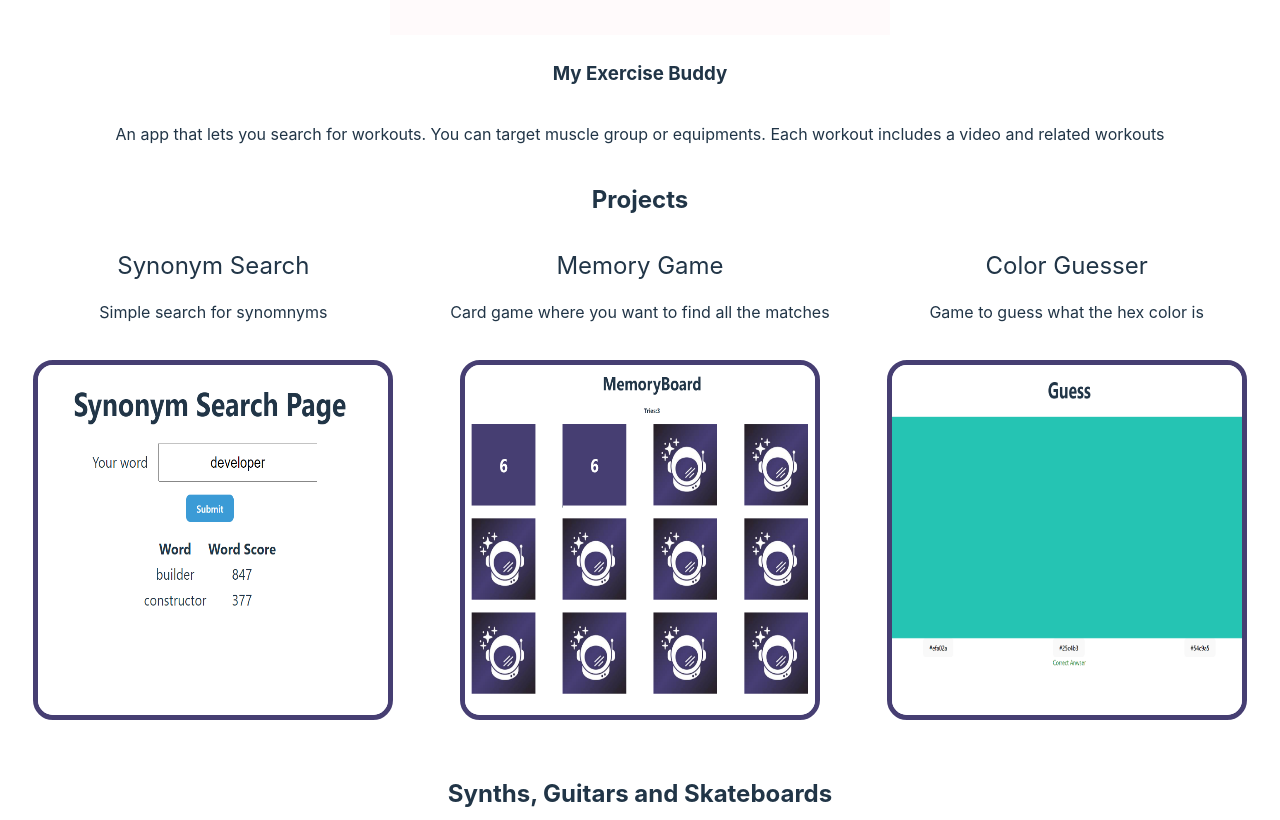
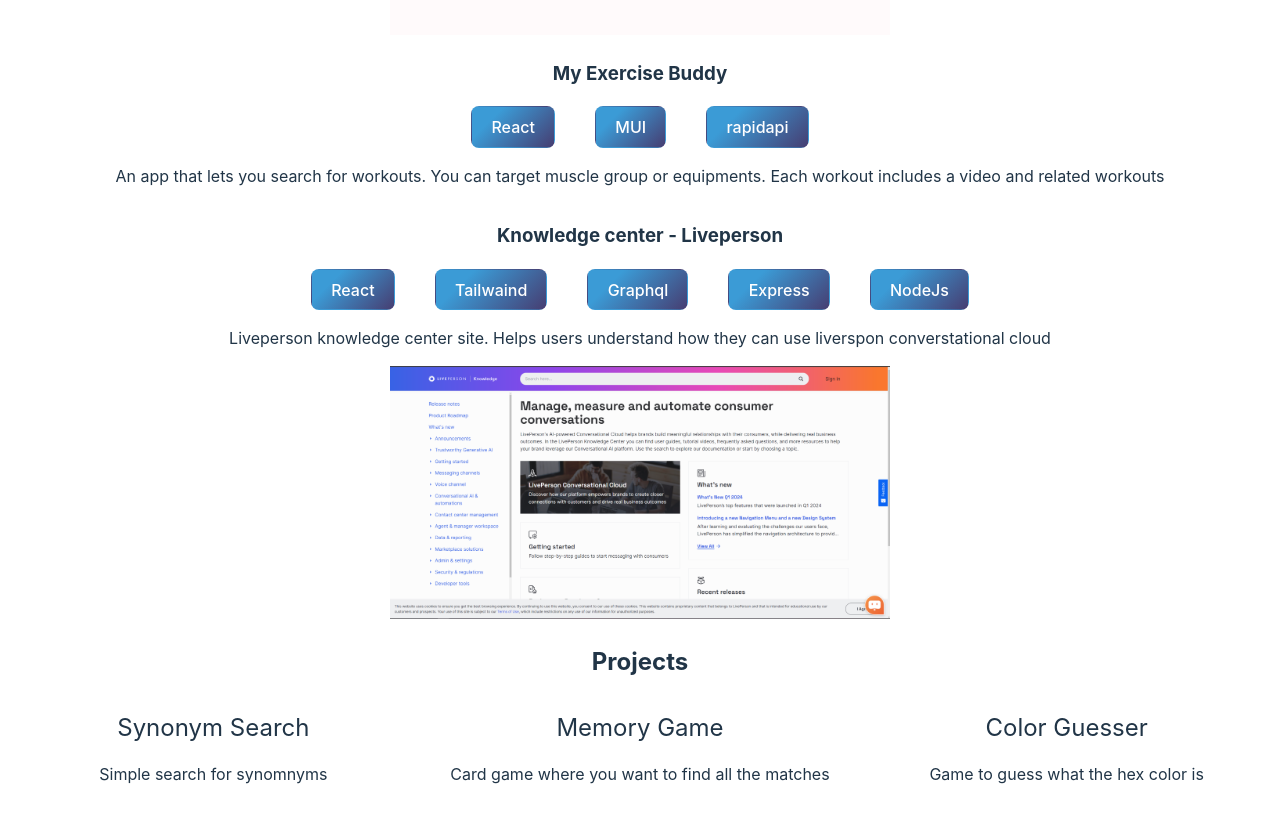
Before and after one commit to acdickin/react-projects, a React (Vite) app: page / in a window 1280 px wide. Shown: the part 1141-1961 px from the top of the page. Built offline with nearby package versions, Linux system fonts and the light colour scheme.

Commit message:
added knowledge center

```diff
--- a/src/App.css
+++ b/src/App.css
@@ -166,3 +166,8 @@
   background-color: #3B9BD6;
   color: white
 }
+
+.language-buttons {
+  margin: 0 20px;
+  background-image: linear-gradient(315deg, #463E72 0%, #3B9BD6 74%);
+}
--- a/src/components/Websites.tsx
+++ b/src/components/Websites.tsx
@@ -1,19 +1,43 @@
 import exerciseBuddy from '../assets/gym.png'
+import knowledge from '../assets/knowledge.png'
 const Websites = () => {
     return (
-        <>
+        <div>
             <h2> Websites</h2>
             <div className="heroBanner" style={{ display: 'flex' }}>
 
                 <a href="https://myexercisebuddy.netlify.app/" target="_blank">
-                    <img src={exerciseBuddy} alt="exerciseBuddy" style={{ width: '500px' }} />
+                    <img src={exerciseBuddy} alt="My Exercise Buddy" style={{ width: '500px' }} />
                 </a>
                 <div className='center-align'>
                     <h3>My Exercise Buddy</h3>
+                    <div style={{ display: 'flex', flexDirection: 'row', justifyContent: 'space-around', flexWrap: 'wrap' }}>
+                        <button className="language-buttons">React</button>
+                        <button className="language-buttons">MUI</button>
+                        <button className="language-buttons">rapidapi</button>
+                    </div>
                     <p style={{ padding: '0 40px' }}>An app that lets you search for workouts. You can target muscle group or equipments. Each workout includes a video and related workouts</p>
                 </div>
             </div >
-        </>
+            <div className="heroBanner" style={{ display: 'flex' }}>
+                <div className='center-align'>
+                    <h3>Knowledge center - Liveperson</h3>
+                    <div style={{ display: 'flex', flexDirection: 'row', justifyContent: 'space-around', flexWrap: 'wrap' }}>
+                        <button className="language-buttons">React</button>
+                        <button className="language-buttons">Tailwaind</button>
+                        <button className="language-buttons">Graphql</button>
+                        <button className="language-buttons">Express</button>
+                        <button className="language-buttons">NodeJs</button>
+                    </div>
+                    <p style={{ padding: '0 40px' }}>Liveperson  knowledge center site. Helps users understand how they can use liverspon converstational cloud  </p>
+
+                </div>
+                <a href="https://knowledge.liveperson.com/" target="_blank">
+                    <img src={knowledge} alt="Knowledge center - Liveperson" style={{ width: '500px' }} />
+                </a>
+            </div >
+
+        </div>
     )
 }
 
```
Also changed, not shown: src/assets/knowledge.png (added), 1 other file (tests, documents, lock files or other folders).
